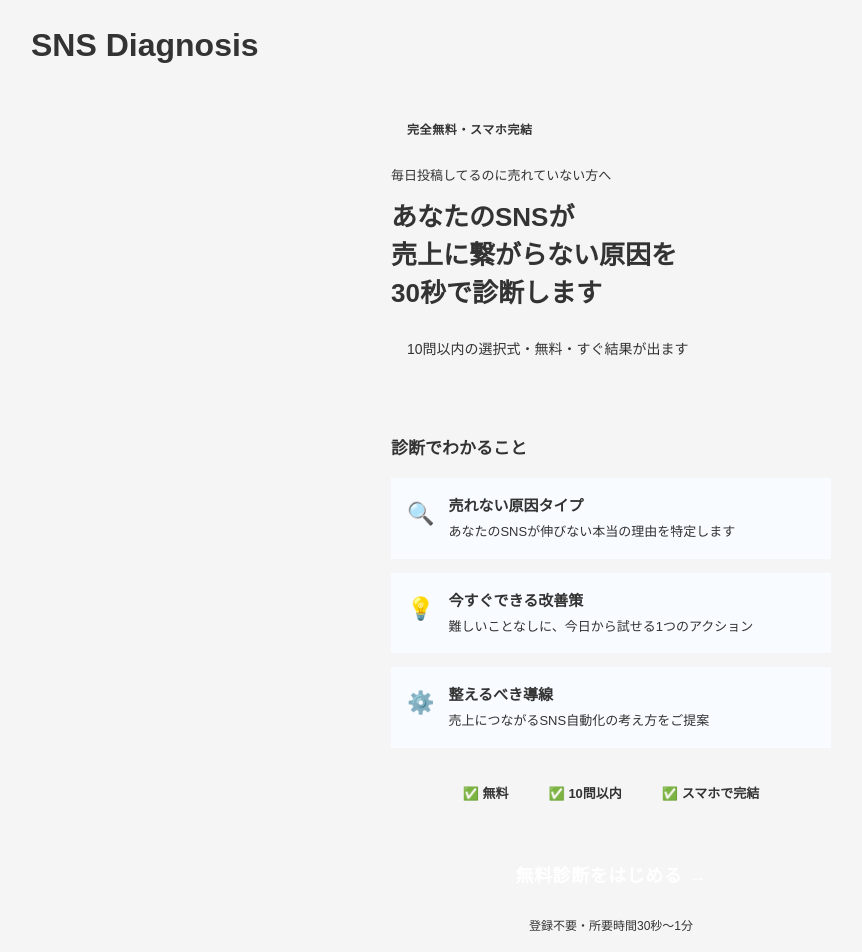
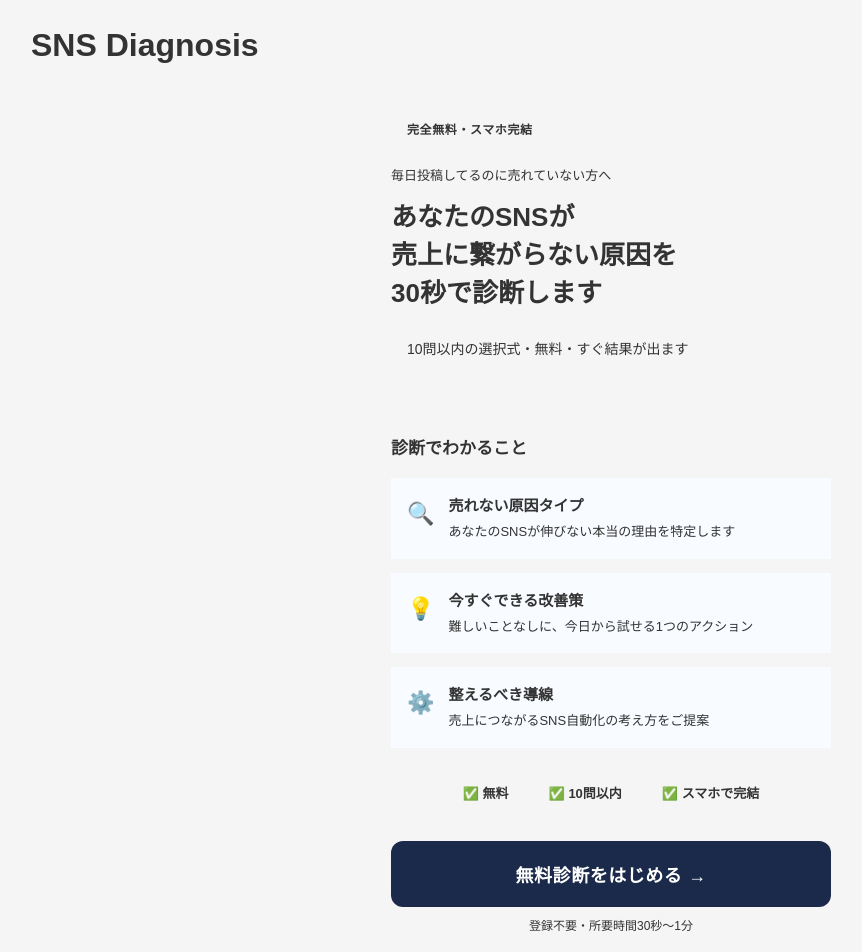
Before and after one commit to amedlo2000-xcoss/sns-diagnosis, a Next.js app: page / in a window 1280 px wide. Shown: the top 952 px of the page, without its empty margins (29-891 px from the left). Built offline with nearby package versions, Linux system fonts and the light colour scheme.

Commit message:
fix: CTAボタンの文字色修正

```diff
--- a/src/app/page.tsx
+++ b/src/app/page.tsx
@@ -20,7 +20,7 @@ export default function LandingPage() {
     trustBadges: { display: 'flex', gap: 8, flexWrap: 'wrap', margin: '28px 0', justifyContent: 'center' },
     badge2: { background: 'var(--color-blue-pastel)', color: 'var(--color-navy)', fontSize: 13, fontWeight: 600, padding: '8px 16px', borderRadius: 100 },
     ctaSection: { textAlign: 'center', marginTop: 8 },
-    ctaButton: { display: 'block', width: '100%', background: 'var(--color-navy)', color: '#fff', fontSize: 18, fontWeight: 700, padding: 20, borderRadius: 'var(--radius)', boxShadow: 'var(--shadow)', letterSpacing: '0.03em' },
+    ctaButton: { display: 'block', width: '100%', background: '#1B2A4A', color: '#FFFFFF', fontSize: 18, fontWeight: 700, padding: 20, borderRadius: 12, letterSpacing: '0.03em', border: 'none', cursor: 'pointer' },
     ctaNote: { fontSize: 12, color: 'var(--color-sub)', marginTop: 10 },
     footer: { marginTop: 60, textAlign: 'center', fontSize: 11, color: 'var(--color-sub)' },
   };
```
